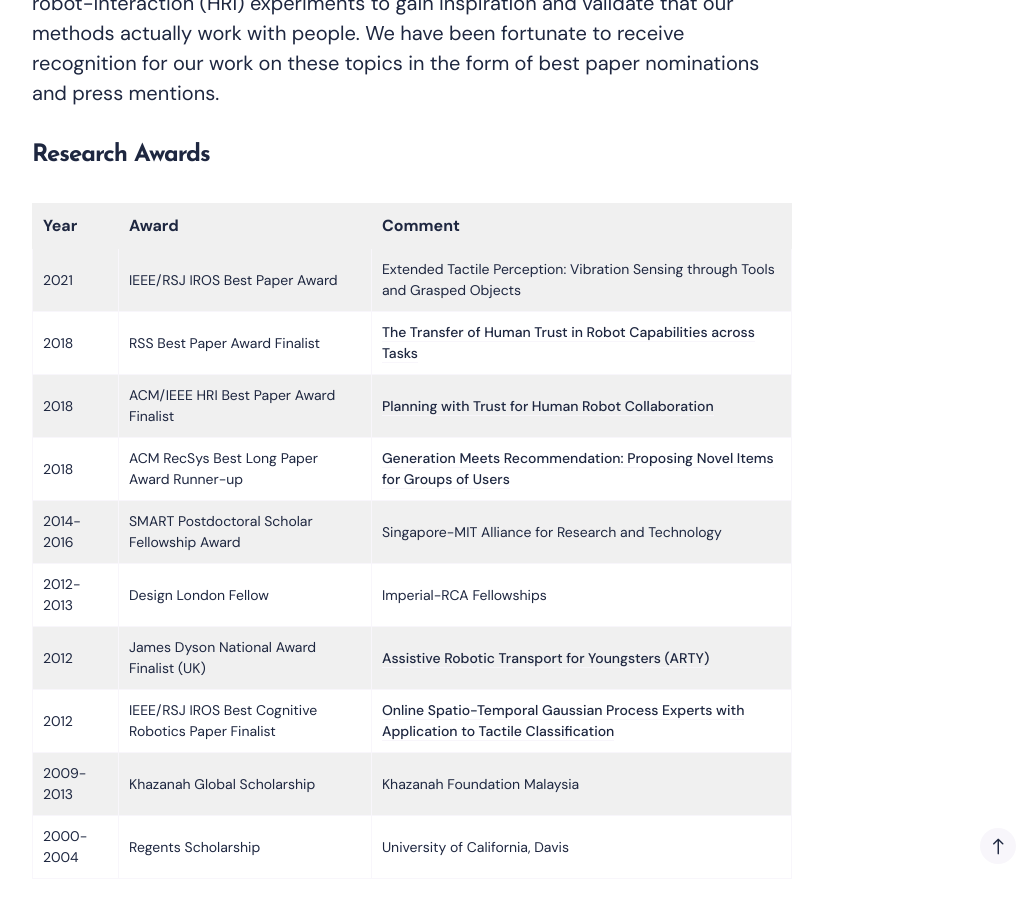
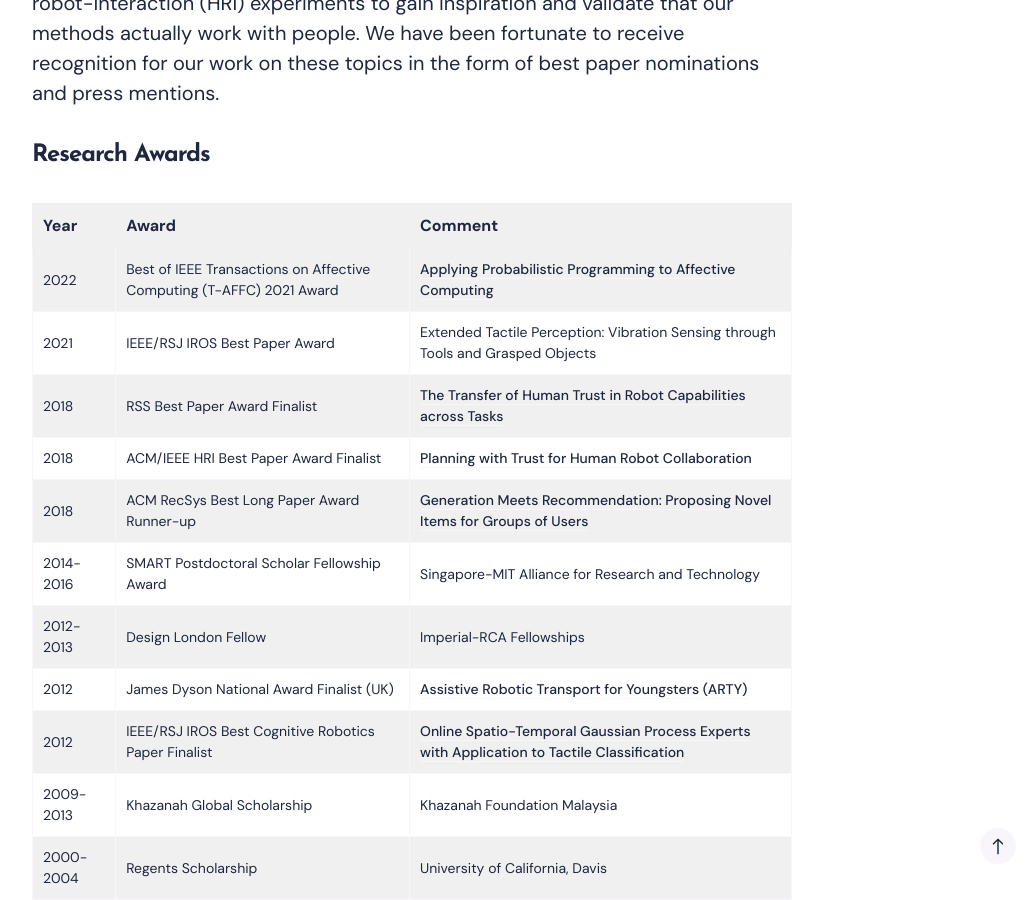
Before and after one commit to haroldsoh/haroldsoh.github.io, a Jekyll site: the page built from _pages/research.md, in a window 1280 px wide and 900 px high, scrolled down 1796 px. Shown: the whole window, without its empty margins (228-1263 px from the left). Built offline with Jekyll 4.4.1, drawn with Linux system fonts in a browser that asks for light colours; nearby versions of some CDN libraries.

Commit message:
Update research.md

```diff
--- a/_pages/research.md
+++ b/_pages/research.md
@@ -27,6 +27,7 @@
 
 | Year      | Award | Comment |
 |----------- | ----------- | ------ |
+| 2022      | Best of IEEE Transactions on Affective Computing (T-AFFC) 2021 Award  | [Applying Probabilistic Programming to Affective Computing](https://arxiv.org/abs/1903.06445){:target="_blank"} |
 | 2021      | IEEE/RSJ IROS Best Paper Award       | Extended Tactile Perception: Vibration Sensing through Tools and Grasped Objects |
 | 2018   | RSS Best Paper Award Finalist       | [The Transfer of Human Trust in Robot Capabilities across Tasks](https://clear-nus.github.io/blog/multi-task-trust){:target="_blank"} |
 | 2018   | ACM/IEEE HRI Best Paper Award Finalist       | [Planning with Trust for Human Robot Collaboration](https://arxiv.org/abs/1801.04099){:target="_blank"} |
```
